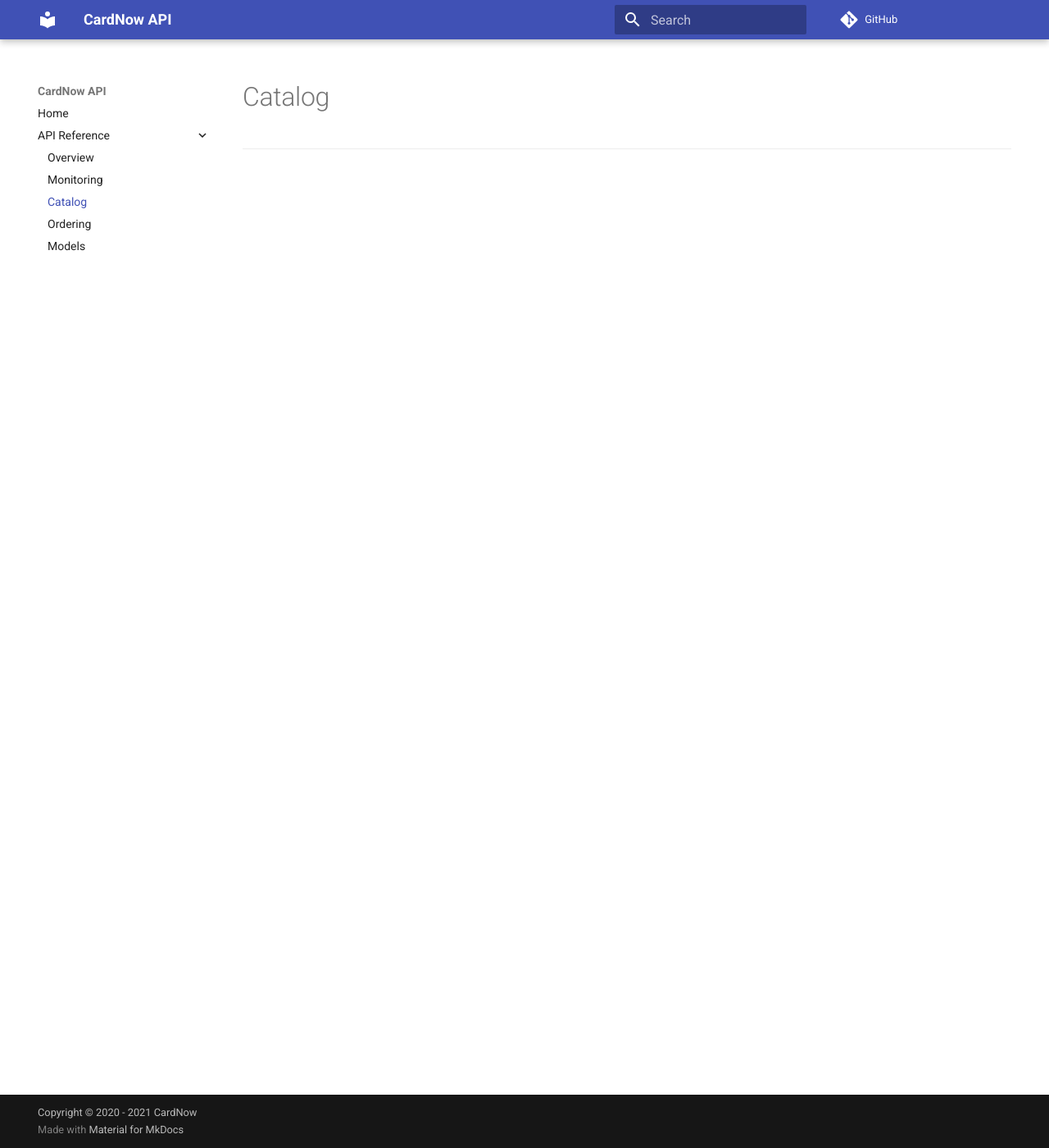
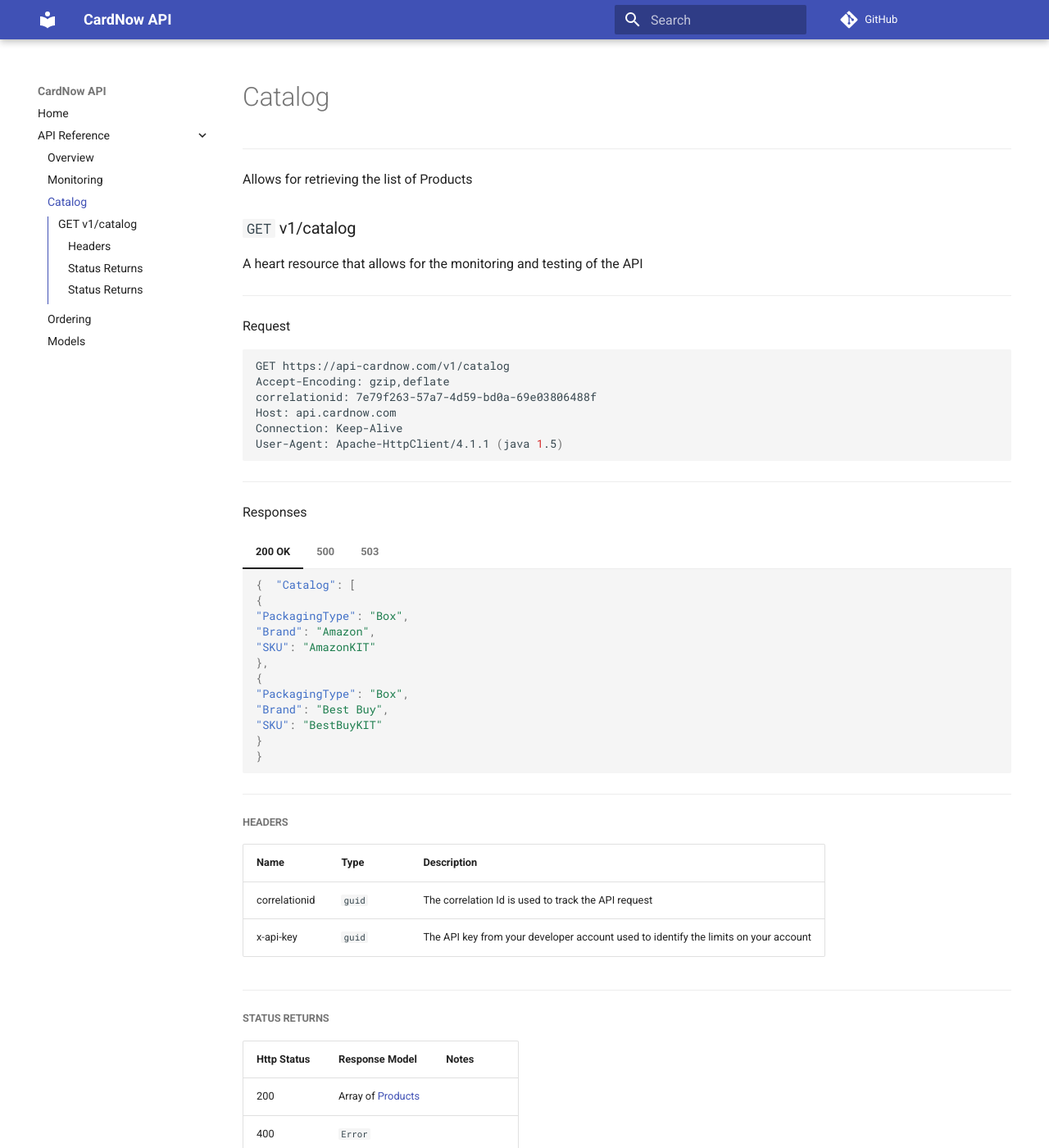
Before and after one commit to RewardLayer/CardNow-docs, an MkDocs documentation site: the page built from docs/api-reference/catalog.md, in a window 1280 px wide and 1400 px high. Shown: the whole window at 82% size. Built offline with MkDocs 1.6.1 and Material for MkDocs 9.7.7, drawn with Linux system fonts in a browser that asks for light colours; comment, search, counter and statistics services are not loaded; some of the changed text lies outside the part shown.

Commit message:
catalog methods

````diff
--- a/docs/api-reference/catalog.md
+++ b/docs/api-reference/catalog.md
@@ -1 +1,90 @@
 ***
+
+Allows for retrieving the list of Products
+
+### ```GET``` v1/catalog
+
+A heart resource that allows for the monitoring and testing of the API
+
+***
+
+Request
+
+```sh
+GET https://api-cardnow.com/v1/catalog
+Accept-Encoding: gzip,deflate
+correlationid: 7e79f263-57a7-4d59-bd0a-69e03806488f
+Host: api.cardnow.com
+Connection: Keep-Alive
+User-Agent: Apache-HttpClient/4.1.1 (java 1.5)
+```
+
+***
+
+Responses
+
+=== "200 OK"
+
+    ```json
+    {  "Catalog": [
+    {
+    "PackagingType": "Box",
+    "Brand": "Amazon",
+    "SKU": "AmazonKIT"
+    },
+    {
+    "PackagingType": "Box",
+    "Brand": "Best Buy",
+    "SKU": "BestBuyKIT"
+    }
+    }
+
+    ```
+
+=== "500 "
+
+    ```json
+    {
+      "ErrorCode": "cardnow.error.catalog",
+      "Message": "The is something wrong with the catalog",
+      "MoreInfoUrl": "docs.cardnow.com/api-reference/cardnow.invalid.catalog",
+      "UserMessage": "There was an error when calling the catalog message. Please contact support@cardnow.com to address the issue. "
+    }
+    ```
+
+=== "503"
+
+
+    ```json
+
+    ```
+
+***
+
+##### Headers
+
+| Name          | Type   | Description                                                  |
+| ------------- | ------ | ------------------------------------------------------------ |
+| correlationid | `guid` | The correlation Id is used to track the API request          |
+| x-api-key     | `guid` | The API key from your developer account used to identify the limits on your account |
+
+***
+
+##### Status Returns
+
+| Http Status | Response Model                                               | Notes        |
+| ----------- | ------------------------------------------------------------ | ------------ |
+| 200         | Array of [Products](https://docs.cardnow.com/api-reference/models/#product) |              |
+| 400         | `Error`                                                      |              |
+| 400         |                                                              | Rate Limited |
+| 500         |                                                              |              |
+| 503         |                                                              |              |
+
+***
+
+##### Status Returns
+
+| Https Status | Error                        | Message                                     |
+| ------------ | ---------------------------- | ------------------------------------------- |
+| 400          | `exchange.invalid.x-api-key` | The x-api-key HTTP header value is invalid. |
+| 500          | `cardnow.error.heartbeat`    | There was a problem with the heartbeat      |
````
